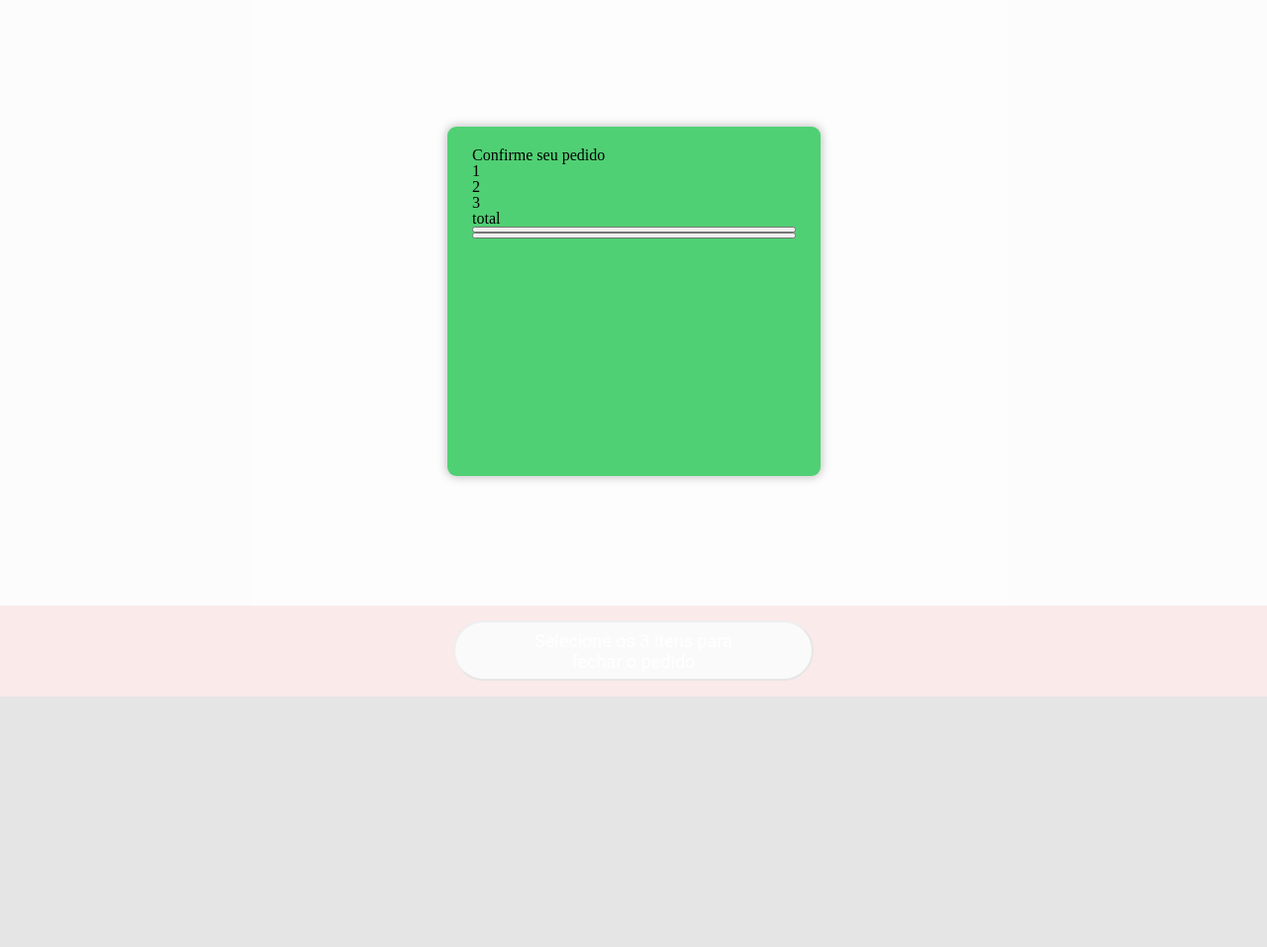
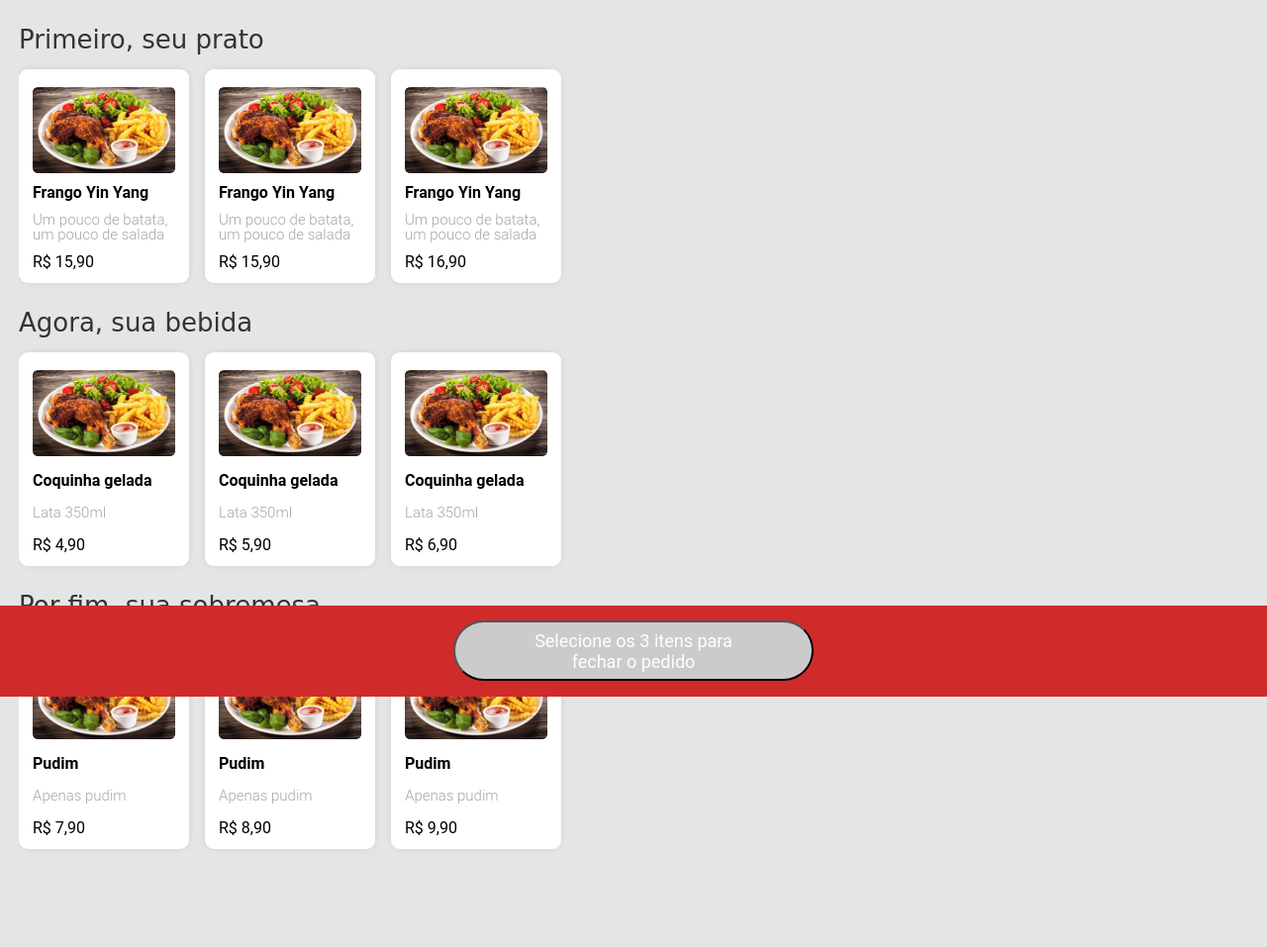
Before and after one commit to alexandreopc/DrivenEats, a plain HTML site: page index.html in a window 1280 px wide. Shown: the part 96-1053 px from the top of the page at 99% size. Before the commit the page ends 800 px from the top, so only its background shows below. Drawn offline with Linux system fonts and the light colour scheme.

Commit message:
correcao automatica

```diff
--- a/index.html
+++ b/index.html
@@ -22,134 +22,134 @@
                 <div class="titulo">
                     <p>Primeiro, seu prato</p>
                 </div>
-                <div class="pratos">
-                    <div class="prato">
+                <div class="pratos" data-identifier="dishes">
+                    <div class="prato" data-identifier="food-option">
                         <img src="imagens/frango_yin_yang 1.png" alt="">
-                        <div class="prato-nome">
+                        <div class="prato-nome" data-identifier="food-title">
                             <p>Frango Yin Yang</p>
                         </div>
                         <div class="prato-descricao">
                             <p>Um pouco de batata, um pouco de salada</p>
                         </div>
-                        <div class="prato-preco">
-                            <p>R$ 14,90</p>
+                        <div class="prato-preco" data-identifier="food-price">
+                            <p>R$ 15,90</p>
                         </div>
                     </div>
 
-                    <div class="prato">
+                    <div class="prato" data-identifier="food-option">
                         <img src="imagens/frango_yin_yang 1.png" alt="">
-                        <div class="prato-nome">
+                        <div class="prato-nome" data-identifier="food-title">
                             <p>Frango Yin Yang</p>
                         </div>
                         <div class="prato-descricao">
                             <p>Um pouco de batata, um pouco de salada</p>
                         </div>
-                        <div class="prato-preco">
+                        <div class="prato-preco" data-identifier="food-price">
                             <p>R$ 15,90</p>
                         </div>
                     </div>
 
-                    <div class="prato">
+                    <div class="prato" data-identifier="food-option">
                         <img src="imagens/frango_yin_yang 1.png" alt="">
-                        <div class="prato-nome">
+                        <div class="prato-nome" data-identifier="food-title">
                             <p>Frango Yin Yang</p>
                         </div>
                         <div class="prato-descricao">
                             <p>Um pouco de batata, um pouco de salada</p>
                         </div>
-                        <div class="prato-preco">
+                        <div class="prato-preco" data-identifier="food-price">
                             <p>R$ 16,90</p>
                         </div>
                     </div>
                 </div>
             </div>
 
-            <div class="escolha-bebida escolha-prato">
+            <div class="escolha-bebida">
                 <div class="titulo">
                     <p>Agora, sua bebida</p>
                 </div>
-                <div class="bebidas pratos">
-                    <div class="bebida prato">
+                <div class="bebidas" data-identifier="drinks">
+                    <div class="bebida" data-identifier="food-option">
                         <img src="imagens/frango_yin_yang 1.png" alt="">
-                        <div class="bebida-nome prato-nome">
+                        <div class="bebida-nome" data-identifier="food-title">
                             <p>Coquinha gelada</p>
                         </div>
-                        <div class="bebida-descricao prato-descricao">
+                        <div class="bebida-descricao">
                             <p>Lata 350ml</p>
                         </div>
-                        <div class="bebida-preco prato-preco">
+                        <div class="bebida-preco" data-identifier="food-price">
                             <p>R$ 4,90</p>
                         </div>
                     </div>
 
-                    <div class="bebida prato">
+                    <div class="bebida" data-identifier="food-option">
                         <img src="imagens/frango_yin_yang 1.png" alt="">
-                        <div class="bebida-nome prato-nome">
+                        <div class="bebida-nome" data-identifier="food-title">
                             <p>Coquinha gelada</p>
                         </div>
-                        <div class="bebida-descricao prato-descricao">
+                        <div class="bebida-descricao">
                             <p>Lata 350ml</p>
                         </div>
-                        <div class="bebida-preco prato-preco">
+                        <div class="bebida-preco" data-identifier="food-price">
                             <p>R$ 5,90</p>
                         </div>
                     </div>
 
-                    <div class="bebida prato">
+                    <div class="bebida" data-identifier="food-option">
                         <img src="imagens/frango_yin_yang 1.png" alt="">
-                        <div class="bebida-nome prato-nome">
+                        <div class="bebida-nome" data-identifier="food-title">
                             <p>Coquinha gelada</p>
                         </div>
-                        <div class="bebida-descricao prato-descricao">
+                        <div class="bebida-descricao">
                             <p>Lata 350ml</p>
                         </div>
-                        <div class="bebida-preco prato-preco">
+                        <div class="bebida-preco" data-identifier="food-price">
                             <p>R$ 6,90</p>
                         </div>
                     </div>
                 </div>
             </div>
 
-            <div class="escolha-sobremesa escolha-prato">
+            <div class="escolha-sobremesa">
                 <div class="titulo">
                     <p>Por fim, sua sobremesa</p>
                 </div>
-                <div class="sobremesas pratos">
-                    <div class="sobremesa prato">
+                <div class="sobremesas" data-identifier="desserts">
+                    <div class="sobremesa" data-identifier="food-option">
                         <img src="imagens/frango_yin_yang 1.png" alt="">
-                        <div class="sobremesa-nome prato-nome">
+                        <div class="sobremesa-nome" data-identifier="food-title">
                             <p>Pudim</p>
                         </div>
-                        <div class="sobremesa-descricao prato-descricao">
+                        <div class="sobremesa-descricao">
                             <p>Apenas pudim</p>
                         </div>
-                        <div class="sobremesa-preco prato-preco">
+                        <div class="sobremesa-preco" data-identifier="food-price">
                             <p>R$ 7,90</p>
                         </div>
                     </div>
 
-                    <div class="sobremesa prato">
+                    <div class="sobremesa" data-identifier="food-option">
                         <img src="imagens/frango_yin_yang 1.png" alt="">
-                        <div class="sobremesa-nome prato-nome">
+                        <div class="sobremesa-nome" data-identifier="food-title">
                             <p>Pudim</p>
                         </div>
-                        <div class="sobremesa-descricao prato-descricao">
+                        <div class="sobremesa-descricao">
                             <p>Apenas pudim</p>
                         </div>
-                        <div class="sobremesa-preco prato-preco">
+                        <div class="sobremesa-preco" data-identifier="food-price">
                             <p>R$ 8,90</p>
                         </div>
                     </div>
 
-                    <div class="sobremesa prato">
+                    <div class="sobremesa" data-identifier="food-option">
                         <img src="imagens/frango_yin_yang 1.png" alt="">
-                        <div class="sobremesa-nome prato-nome">
+                        <div class="sobremesa-nome" data-identifier="food-title">
                             <p>Pudim</p>
                         </div>
-                        <div class="sobremesa-descricao prato-descricao">
+                        <div class="sobremesa-descricao">
                             <p>Apenas pudim</p>
                         </div>
-                        <div class="sobremesa-preco prato-preco">
+                        <div class="sobremesa-preco" data-identifier="food-price">
                             <p>R$ 9,90</p>
                         </div>
                     </div>
@@ -164,9 +164,9 @@
                     <div>2</div>
                     <div>3</div>
                 </div>
-                <div class="total">total</div>
-                <button></button>
-                <button></button>
+                <div class="total">TOTAL</div>
+                <button class="finalizar-pedido">Tudo certo, pode pedir!</button>
+                <button class="cancelar">Cancelar</button>
             </div>
         </div>
     </main>
--- a/styles/style.css
+++ b/styles/style.css
@@ -36,12 +36,12 @@ header p{
 
 /*------------------- main -----------------------*/
 .container{
-    display: none;
+    display: flex;
     flex-direction: column;
     margin: 92px 0;
     padding: 31px 0 0 19px;
 }
-.escolha-prato{
+.escolha-prato, .escolha-bebida, .escolha-sobremesa{
     overflow: scroll;
 }
 .titulo p{
@@ -50,12 +50,12 @@ header p{
     color: #333333;
     margin-bottom: 17px;
 }
-.pratos{
+.pratos, .bebidas, .sobremesas{
     display: flex;
     width: 100%;
     margin-bottom: 27px;
 }
-.prato{
+.prato, .bebida, .sobremesa{
     display: flex;
     flex-direction: column;
     justify-content: space-between;
@@ -67,24 +67,24 @@ header p{
     box-shadow: 0px 0px 10px -4px rgba(0, 0, 0, 0.25);
     border-radius: 9px;
 }
-.prato img {
+.prato img, .bebida img, .sobremesa img {
     width: 144px;
     height: 87px;
     border-radius: 4px;
 }
-.prato-nome p{
+.prato-nome p, .bebida-nome p, .sobremesa-nome p {
     font-family: 'Roboto', sans-serif;
     font-size: 16px;
     font-weight: 700;
 
 }
-.prato-descricao p{
+.prato-descricao p, .bebida-descricao p, .sobremesa-descricao p {
     font-family: 'Roboto', sans-serif;
     font-size: 15px;
     font-weight: 300;
     color: #A6A6A6;
 }
-.prato-preco p{
+.prato-preco p, .bebida-preco p, .sobremesa-preco p {
     display: flex;
     align-items: end;
     font-family: 'Roboto', sans-serif;
@@ -121,7 +121,7 @@ footer{
 
 /*------------------- tela de finalizacao -----------------------*/
 .tela-finalizacao{
-    display: flex;
+    display: none;
     position: fixed;
     top: 0;
     bottom: 0;
@@ -147,4 +147,8 @@ footer{
 
 
 /*------------------------------------------*/
+.selecionado{
+    background-color: #28A745;
+    color: #FFF;
+}
 @import url('https://fonts.googleapis.com/css2?family=Righteous&family=Roboto:wght@300;400;700&display=swap');
```
Also changed, not shown: scripts/script.js (+8 -0 lines).
